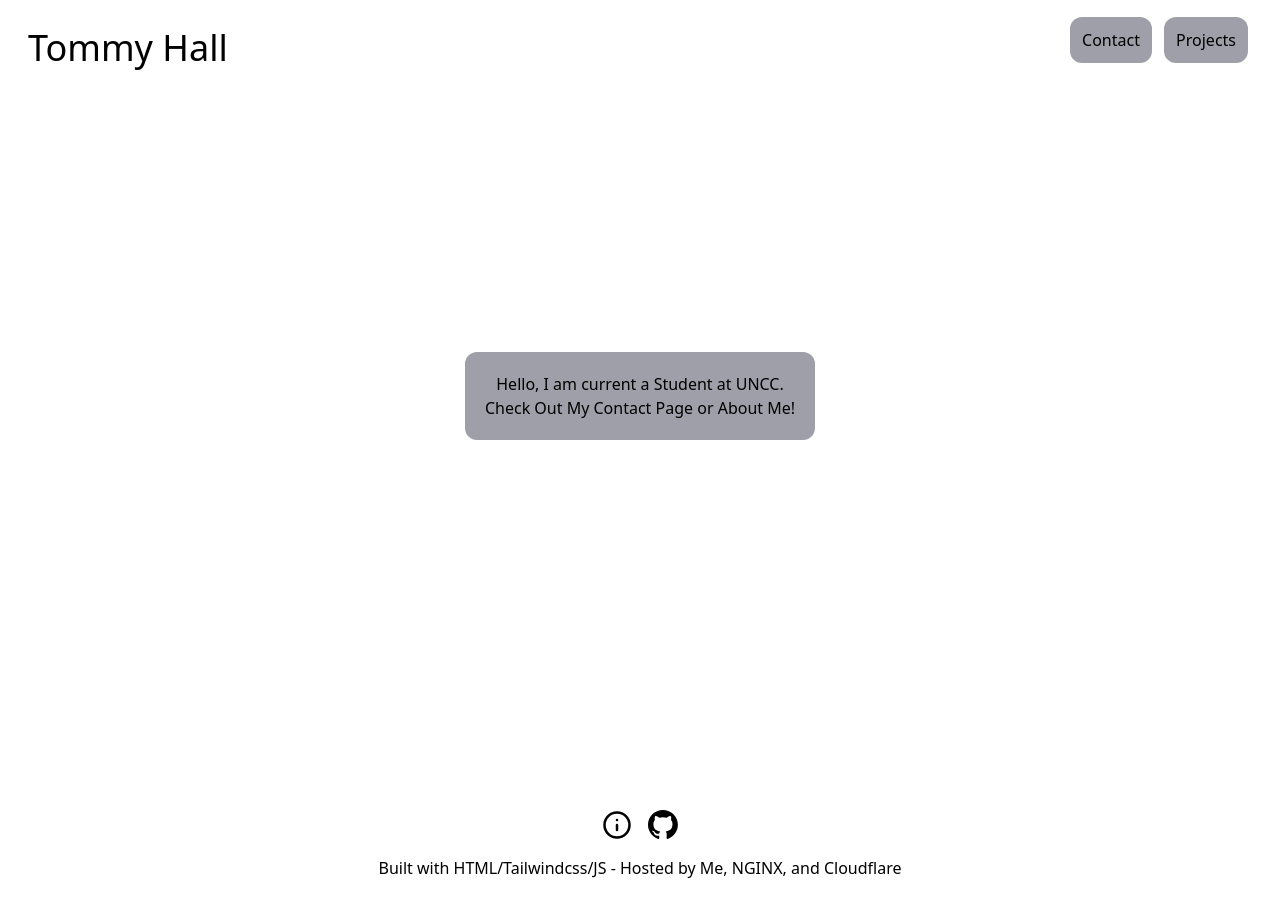
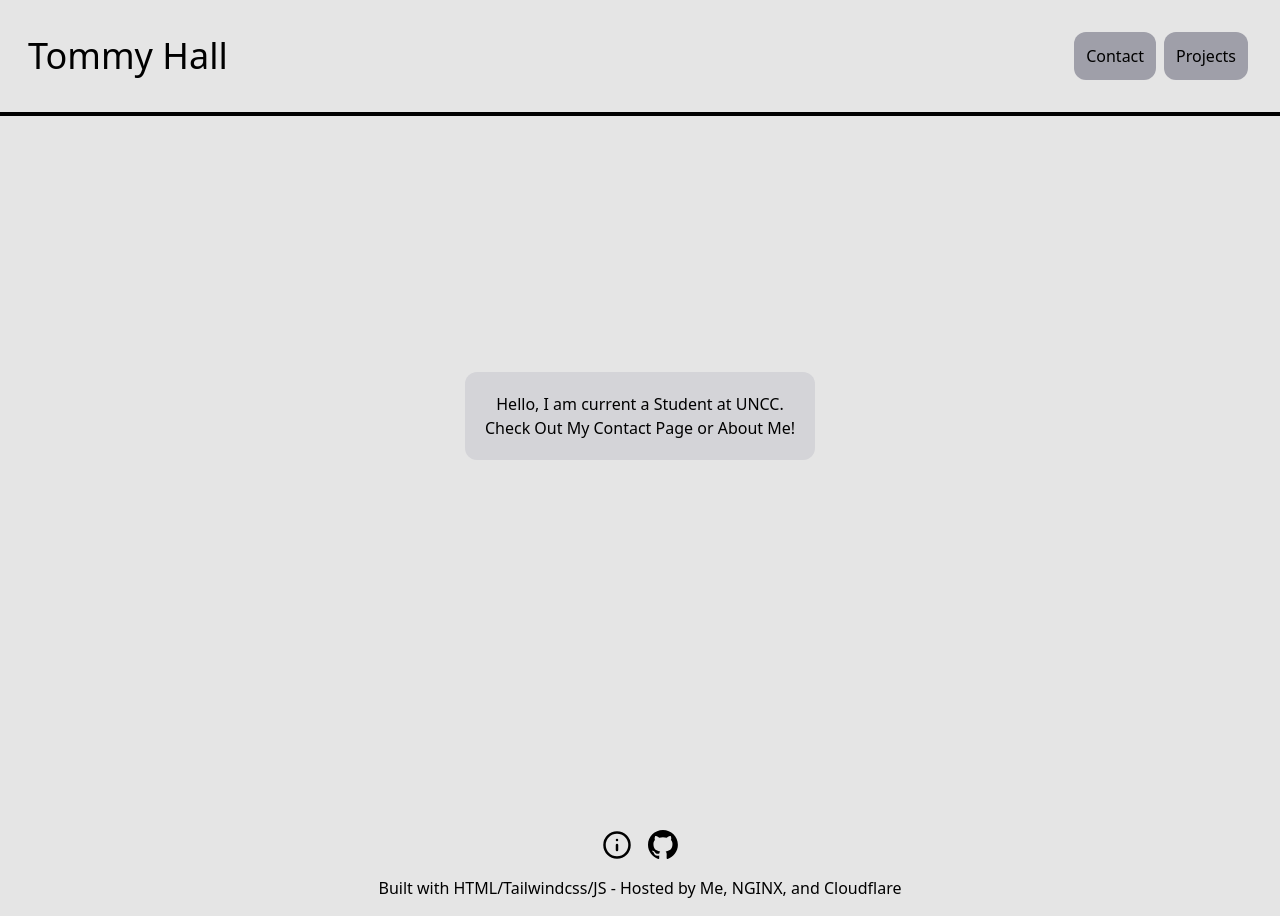
Before and after one commit to TeejMcSteez/pw, a plain HTML site: page index.html in a window 1280 px wide. Drawn offline with nearby package versions, Linux system fonts and the light colour scheme.

Commit message:
Update index and format via prettier

```diff
--- a/index.html
+++ b/index.html
@@ -1,30 +1,73 @@
 <!DOCTYPE html>
 <html lang="en">
   <head>
-    <meta charset="UTF-8">
-    <meta name="viewport" content="width=device-width, initial-scale=1.0">
+    <meta charset="UTF-8" />
+    <meta name="viewport" content="width=device-width, initial-scale=1.0" />
     <script src="https://cdn.jsdelivr.net/npm/@tailwindcss/browser@4"></script>
     <title>Tommy Hall's Website</title>
   </head>
-<body class="min-h-screen min-w-screen dark:bg-zinc-900">
+  <body class="min-h-[100vh] min-w-screen dark:bg-zinc-900 bg-neutral-200">
     <header class="flex flex-row justify-between m-5 p-2">
-        <h1 class="text-4xl bold dark:invert">Tommy Hall</h1>
-        <nav>
-            <a class="bg-zinc-400 rounded-xl p-3 m-1 hover:invert" href="/contact.html">Contact</a>
-            <a class="bg-zinc-400 rounded-xl p-3 m-1 hover:invert" href="projects.html">Projects</a>
+      <h1 class="flex items-center md:text-4xl text-2xl bold dark:invert">
+        Tommy Hall
+      </h1>
+      <nav class="flex flex-wrap items-center justify-center">
+        <a
+          class="bg-zinc-400 rounded-xl p-3 m-1 hover:invert-50 hover:scale-110"
+          href="/contact.html"
+          >Contact</a
+        >
+        <a
+          class="bg-zinc-400 rounded-xl p-3 m-1 hover:invert-50 hover:scale-110"
+          href="projects.html"
+          >Projects</a
+        >
       </nav>
     </header>
+    <div class="h-1 min-w-screen dark:bg-white bg-black"></div>
     <main class="flex items-center justify-center min-h-[75vh]">
-        <div class="flex flex-col justify-center items-center text-center p-5 rounded-xl bg-zinc-400">
-            <p>Hello, I am current a Student at UNCC.<br>Check Out My Contact Page or About Me!</p>
+      <div
+        class="flex flex-col justify-center items-center text-center p-5 rounded-xl bg-zinc-300"
+      >
+        <p>
+          Hello, I am current a Student at UNCC.<br />Check Out My Contact Page
+          or About Me!
+        </p>
       </div>
     </main>
-    <footer class="flex flex-col justify-end items-center min-h-[25vh]">
+    <footer
+      class="flex flex-col justify-end items-center text-center min-h-[25vh]"
+    >
       <div id="icons" class="flex flex-row">
-            <a class="hover:invert mr-2" href="/contact.html"><img src="icons/contact.svg" alt="contactButton" height="15px" width="30px" class="dark:invert"></a>
-            <a class="hover:invert ml-2" href="https://github.com/TeejMcSteez/"><img src="icons/github.svg" alt="githubButton" height="15px" width="30px" class="invert dark:invert-0"></a>
+        <a class="hover:invert mr-2" target="_blank" href="/contact.html"
+          ><img
+            src="icons/contact.svg"
+            alt="contactButton"
+            height="15px"
+            width="30px"
+            class="dark:invert"
+        /></a>
+        <a
+          class="hover:invert ml-2"
+          target="_blank"
+          href="https://github.com/TeejMcSteez/"
+          ><img
+            src="icons/github.svg"
+            alt="githubButton"
+            height="15px"
+            width="30px"
+            class="invert dark:invert-0"
+        /></a>
       </div>
-        <p class="p-2 m-2 dark:invert">Built with HTML/Tailwindcss/JS - Hosted by Me,<a href="https://nginx.org/"> NGINX</a>, and<a href="https://www.cloudflare.com"> Cloudflare</a></p>
+      <p class="p-2 m-2 dark:invert">
+        Built with HTML/<a target="_blank" href="https://www.tailwindcss.com/"
+          >Tailwindcss</a
+        >/JS - Hosted by Me,<a target="_blank" href="https://nginx.org/">
+          NGINX</a
+        >, and<a target="_blank" href="https://www.cloudflare.com">
+          Cloudflare</a
+        >
+      </p>
     </footer>
   </body>
 </html>
```
Lines whose indentation alone changed are shown as unchanged.
